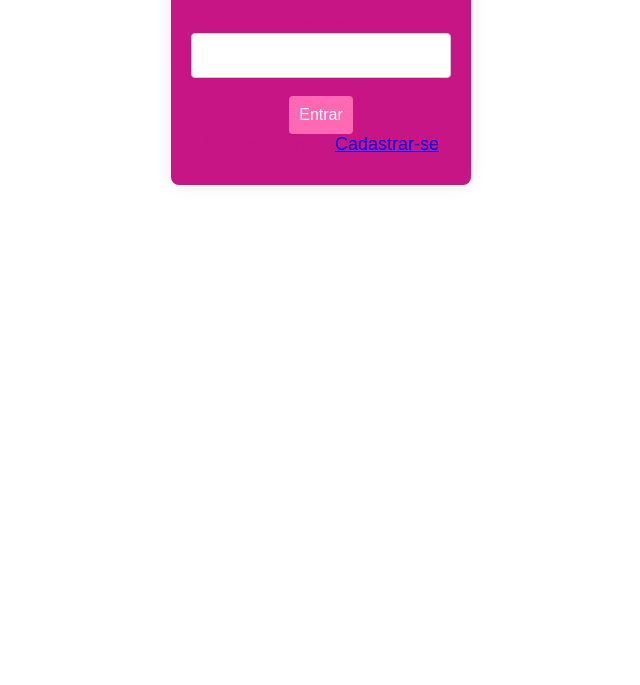
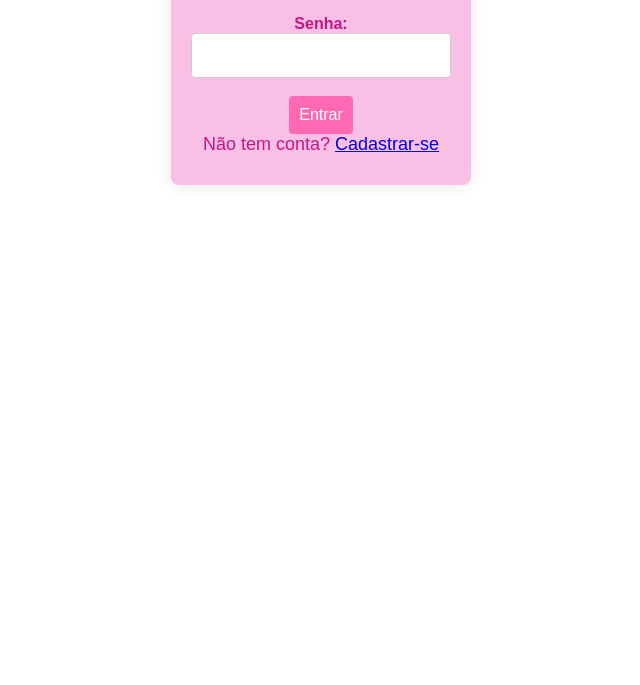
Before and after one commit to jessicamonteirodefigueiredo/cupcakesLoja, a website: page index.html in a window 1280 px wide. Shown: the part 115-800 px from the top of the page, without its empty margins (319-959 px from the left). Drawn offline with Linux system fonts and the light colour scheme.

Commit message:
Update global.css

```diff
--- a/global.css
+++ b/global.css
@@ -545,7 +545,7 @@ input:focus, textarea:focus, select:focus {
  }
  /* Estilo para a página de perfil */
 .container {
-    background-color: #c71585; /* Fundo branco */
+    background-color: #f9bfe4; /* Fundo branco */
     padding: 20px;
     border-radius: 8px;
     box-shadow: 0 0 15px rgba(0, 0, 0, 0.1);
```
